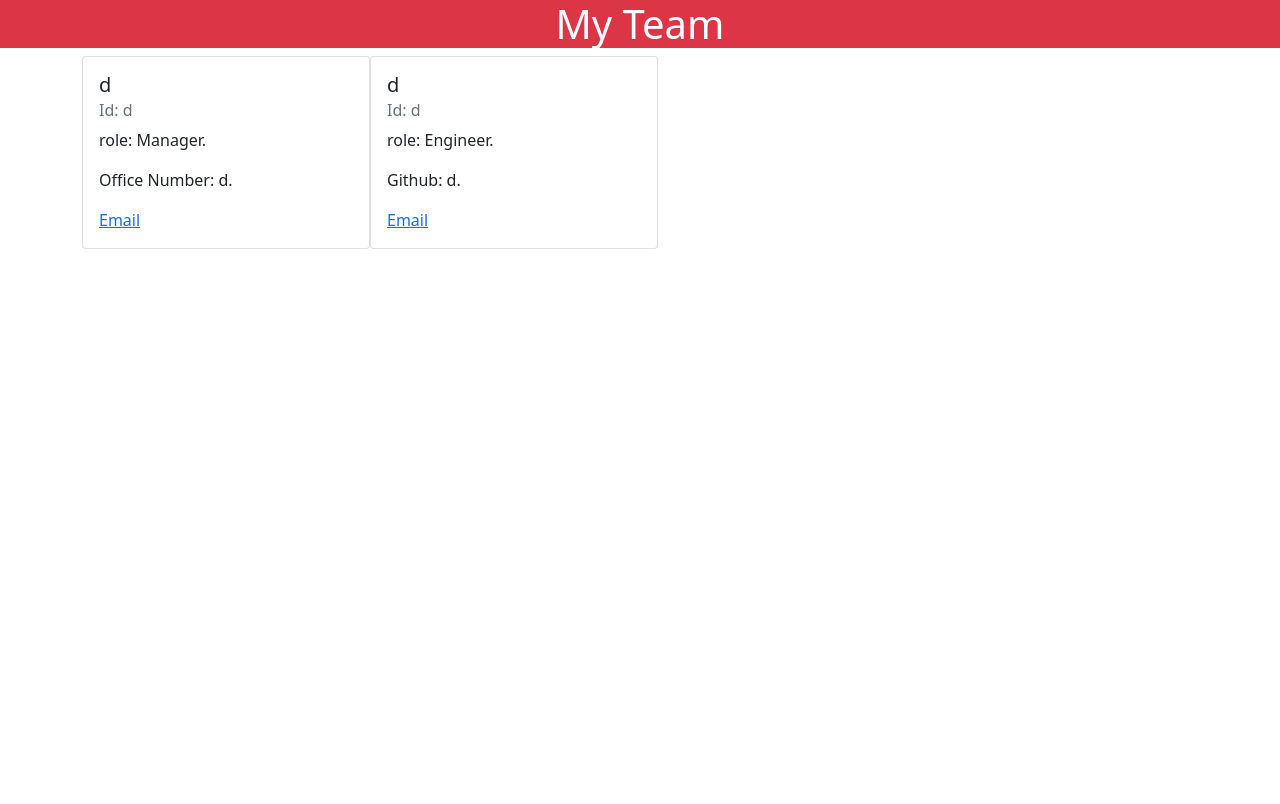
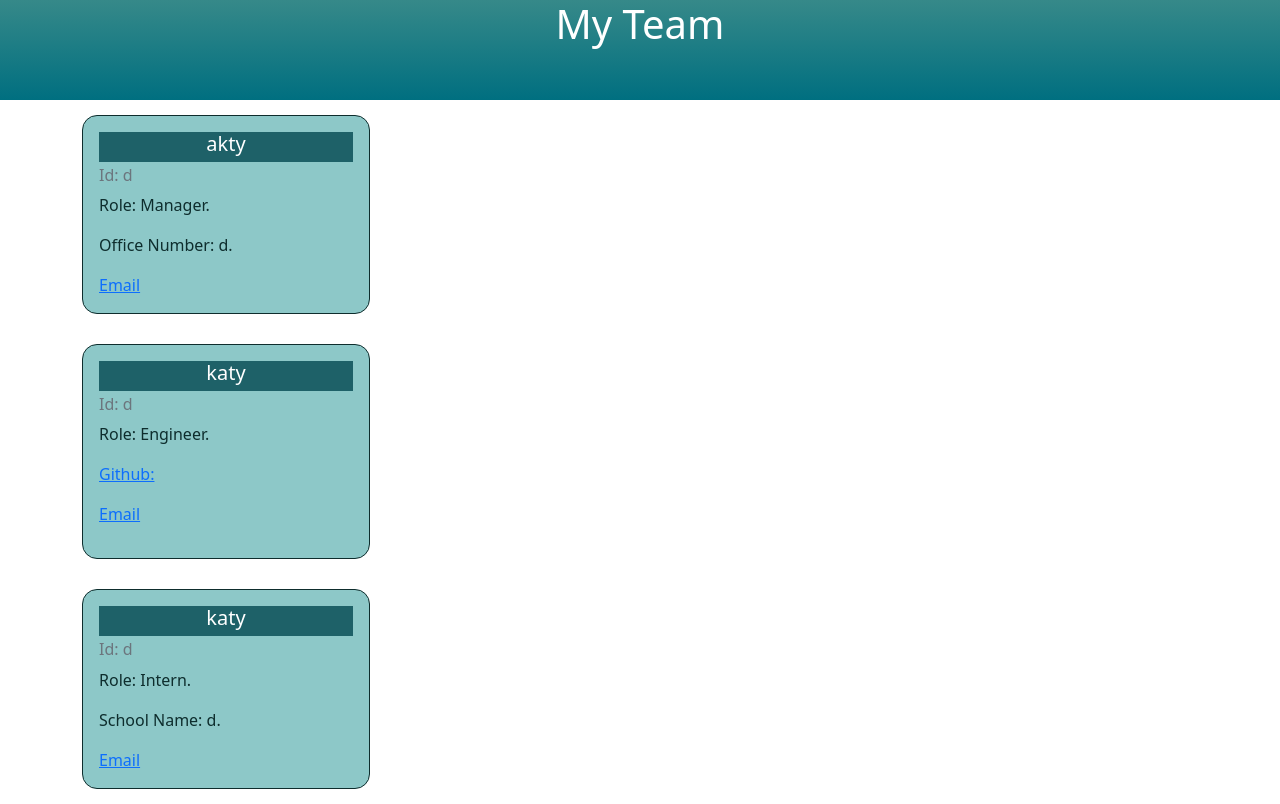
Before and after one commit to katykb/Department-Contact-Page, a website: page index.html in a window 1280 px wide. Drawn offline with nearby package versions, Linux system fonts and the light colour scheme.

Commit message:
adding some css and reformatting template literal

```diff
--- a/index.html
+++ b/index.html
@@ -7,29 +7,46 @@
 
       <!-- Bootstrap CSS -->
       <link href="https://cdn.jsdelivr.net/npm/bootstrap@5.1.3/dist/css/bootstrap.min.css" rel="stylesheet" integrity="sha384-1BmE4kWBq78iYhFldvKuhfTAU6auU8tT94WrHftjDbrCEXSU1oBoqyl2QvZ6jIW3" crossorigin="anonymous">
-
+    <link rel=stylesheet href='./style.css'>
       <title>My Team</title>
     </head>
     <body>
-    <header class="bg-danger text-center text-white">
+    <header class="text-center text-white">
       <h1>My Team</h1>
       </header>
       <main class="container d-flex flex-wrap">
-      <div class="card" style="width: 18rem;">
+      <div class="row">
+    <div class="col-3">
+    <div class="card" style="width: 18rem;">
     <div class="card-body">
-      <h5 class="card-title">d</h5>
+      <h5 class="card-title text-center">akty</h5>
       <h6 class="card-subtitle mb-2 text-muted">Id: d</h6>
-      <p class="card-text">role: Manager.</p>
-      <p class="card-text">Office Number: d.</p>      <a href="mailto:d" class="card-link">Email</a>
-
+      <p class="card-text">Role: Manager.</p>
+      <p class="card-text">Office Number: d.</p>
+      <a href="mailto:d" class="card-link">Email</a>
+      </div>
     </div>
-  </div><div class="card" style="width: 18rem;">
+  </div><div class="row">
+    <div class="col-3">
+    <div class="card" style="width: 18rem;">
     <div class="card-body">
-      <h5 class="card-title">d</h5>
+      <h5 class="card-title text-center">katy</h5>
       <h6 class="card-subtitle mb-2 text-muted">Id: d</h6>
-      <p class="card-text">role: Engineer.</p>
-     <p class="card-text">Github: d.</p>      <a href="mailto:d" class="card-link">Email</a>
-
+      <p class="card-text">Role: Engineer.</p>
+      <p><a href="Github:katykb" class="card-link">Github:</a><p>
+      <a href="mailto:d" class="card-link">Email</a>
+      </div>
+    </div>
+  </div><div class="row">
+    <div class="col-3">
+    <div class="card" style="width: 18rem;">
+    <div class="card-body">
+      <h5 class="card-title text-center">katy</h5>
+      <h6 class="card-subtitle mb-2 text-muted">Id: d</h6>
+      <p class="card-text">Role: Intern.</p>
+      <p class="card-text">School Name: d.</p>
+      <a href="mailto:d" class="card-link">Email</a>
+      </div>
     </div>
   </div>
       </main>
--- a/index.js
+++ b/index.js
@@ -237,27 +237,28 @@ function addIntern() {
 }
 
 const addHTML = () => {
-  let employeeCard =""
-  let role
+  let employeeCard = "";
+  let role;
   for (let i = 0; i < myTeam.length; i++) {
     if (myTeam[i].getRole() === "Engineer") {
-      role = `<p class="card-text">role: ${myTeam[i].getRole()}.</p>
-     <p class="card-text">Github: ${myTeam[i].getGithub()}.</p>`;
+      role = `<p class="card-text">Role: ${myTeam[i].getRole()}.</p>
+      <p><a href="Github:${myTeam[i].getGithub()}" class="card-link">Github:</a><p>`;
     } else if (myTeam[i].getRole() === "Intern") {
-       role = `<p class="card-text">role: ${myTeam[i].getRole()}.</p>
+      role = `<p class="card-text">Role: ${myTeam[i].getRole()}.</p>
       <p class="card-text">School Name: ${myTeam[i].getSchool()}.</p>`;
     } else if (myTeam[i].getRole() === "Manager") {
-       role = `<p class="card-text">role: ${myTeam[i].getRole()}.</p>
+      role = `<p class="card-text">Role: ${myTeam[i].getRole()}.</p>
       <p class="card-text">Office Number: ${myTeam[i].getOffice()}.</p>`;
     }
-     employeeCard+= `<div class="card" style="width: 18rem;">
+    employeeCard += `<div class="row">
+    <div class="col-3">
+    <div class="card" style="width: 18rem;">
     <div class="card-body">
-      <h5 class="card-title">${myTeam[i].getName()}</h5>
+      <h5 class="card-title text-center">${myTeam[i].getName()}</h5>
       <h6 class="card-subtitle mb-2 text-muted">Id: ${myTeam[i].getId()}</h6>
-      ${role}      <a href="mailto:${myTeam[
-      i
-    ].getEmail()}" class="card-link">Email</a>
-
+      ${role}
+      <a href="mailto:${myTeam[i].getEmail()}" class="card-link">Email</a>
+      </div>
     </div>
   </div>`;
   }
@@ -270,11 +271,11 @@ const addHTML = () => {
 
       <!-- Bootstrap CSS -->
       <link href="https://cdn.jsdelivr.net/npm/bootstrap@5.1.3/dist/css/bootstrap.min.css" rel="stylesheet" integrity="sha384-1BmE4kWBq78iYhFldvKuhfTAU6auU8tT94WrHftjDbrCEXSU1oBoqyl2QvZ6jIW3" crossorigin="anonymous">
-
+    <link rel=stylesheet href='./style.css'>
       <title>My Team</title>
     </head>
     <body>
-    <header class="bg-danger text-center text-white">
+    <header class="text-center text-white">
       <h1>My Team</h1>
       </header>
       <main class="container d-flex flex-wrap">
@@ -293,10 +294,10 @@ const addHTML = () => {
       -->
     </body>
   </html>`;
-  fs.writeFileSync('index.html', format, (error )=>{
-    if(error) throw error;
-  })
-  console.log(format)
+  fs.writeFileSync("index.html", format, (error) => {
+    if (error) throw error;
+  });
+  console.log(format);
 };
 
 createManager();
--- /dev/null
+++ b/style.css
@@ -0,0 +1,21 @@
+header {
+    height: 100px;
+    background-image: linear-gradient(rgb(54, 137, 137), rgb(0, 111, 128));
+}
+
+.card-title {
+    height: 30px;
+    background-color: rgb(30, 97, 104);
+    color: white;
+   ;
+}
+
+.card {
+    margin-bottom: 15px;
+    margin-top: 15px;
+    text-align: left;
+    border: 1px solid rgb(14, 45, 45);
+    background-color: rgb(141, 200, 200);
+    color:rgb(14, 45, 45);
+    border-radius: 15px;
+}
```
